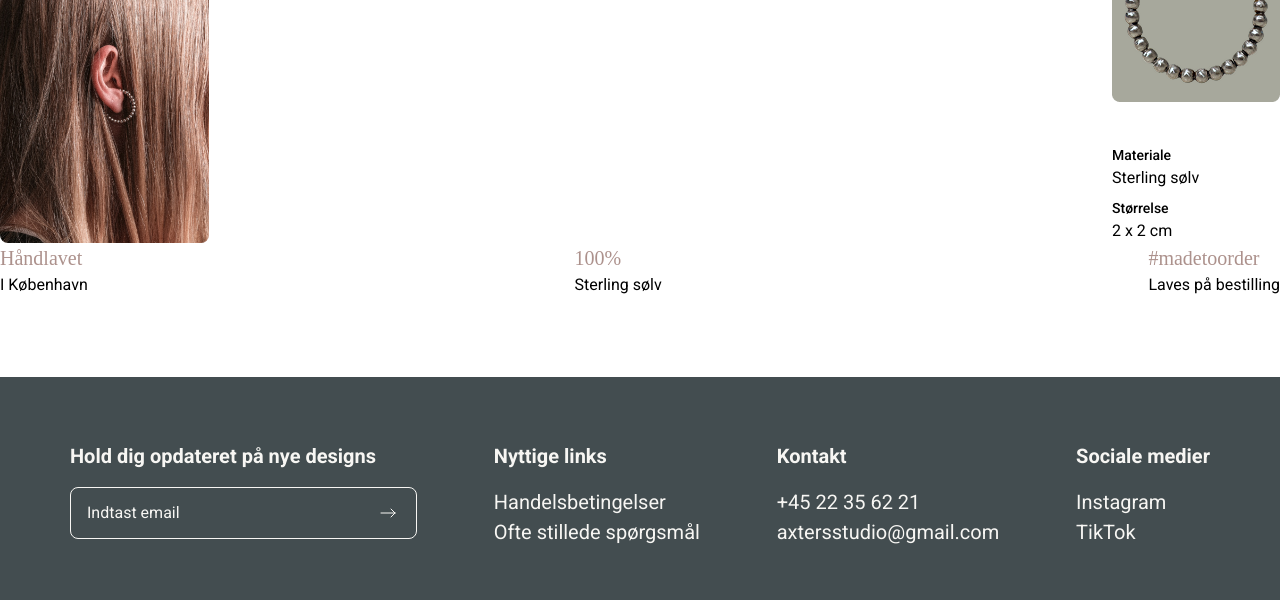
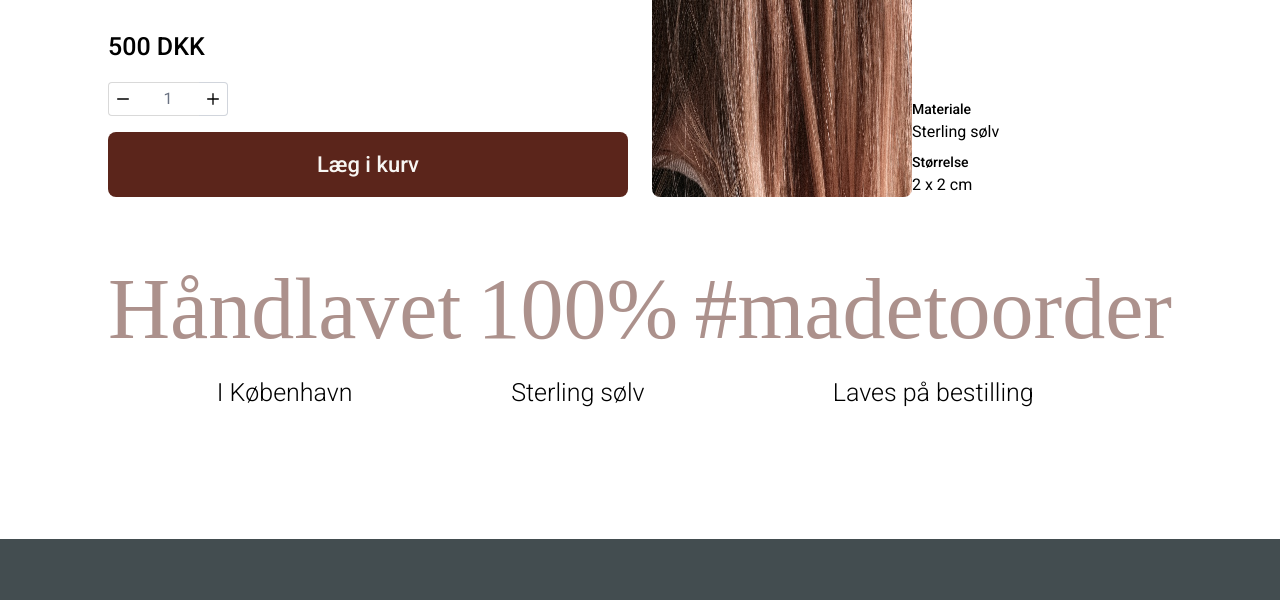
Before and after one commit to frkj0002/axtersstudio, an Astro site: page /singleview in a window 1280 px wide. Shown: the part 804-1404 px from the top of the page. Built offline with nearby package versions, Linux system fonts and the light colour scheme; Astro itself is replaced by a stand-in of ours; a web font is replaced by a local one.

Commit message:
singleview done

```diff
--- a/src/pages/singleview.astro
+++ b/src/pages/singleview.astro
@@ -12,9 +12,10 @@ import beadedMediumProdukt from "../assets/images/beadedMediumProdukt.png";
 ---
 
 <MainLayout title="Singleview">
-	<article class="mt-2xl md:mt-5xl pb-xl">
-		<div class="px-sm md:px-[108px] pb-ml">
-			<h1 class="pb-s">
+	<article class="mt-2xl md:mt-6xl pb-lg md:pb-4xl">
+		<div class="md:grid md:grid-cols-2 gap-x-s">
+			<div class="px-sm md:pl-[108px] md:px-0 pb-ml md:pb-0">
+				<h1 class="">
 					<H1 tekst="Gold beaded small cuff" />
 				</h1>
 				<h2 class="pb-s">
@@ -26,10 +27,10 @@ import beadedMediumProdukt from "../assets/images/beadedMediumProdukt.png";
 
 				<Button variant="primary">Læg i kurv</Button>
 			</div>
-		<div class="grid grid-cols-2">
-			<Image class="rounded-[8px] w-[209px]" src={beadedMedium} alt="Stylet ørering på øret" />
+			<div class="grid grid-cols-2 md:pr-[108px]">
+				<Image class="rounded-[8px] w-[209px] md:w-auto md:h-full" src={beadedMedium} alt="Stylet ørering på øret" />
 				<div class="grid justify-end">
-				<Image class="w-[168px]" src={beadedMediumProdukt} alt="Produktbillede af earcuff" />
+					<Image class="w-[168px] md:w-[299px]" src={beadedMediumProdukt} alt="Produktbillede af earcuff" />
 					<div class="content-end">
 						<div class="pb-xxs">
 							<p class="text-[14px] font-medium font-sans">Materiale</p>
@@ -42,18 +43,20 @@ import beadedMediumProdukt from "../assets/images/beadedMediumProdukt.png";
 					</div>
 				</div>
 			</div>
-		<div class="flex justify-between">
+		</div>
+
+		<div class="flex justify-between px-sm pt-ml md:px-[108px]">
 			<div class="flex flex-col">
-				<p class="font-display text-[20px] text-[#5B251B] opacity-50">Håndlavet</p>
-				<P variant="centerAligned" tekst="I København" />
+				<p class="font-display text-[20px] md:text-[86px] text-[#5B251B] opacity-50 text-center">Håndlavet</p>
+				<p class="text-[13px] md:text-[25px] font-light font-sans text-center">I København</p>
 			</div>
 			<div>
-				<p class="font-display text-[20px] text-[#5B251B] opacity-50">100%</p>
-				<P variant="centerAligned" tekst="Sterling sølv" />
+				<p class="font-display text-[20px] md:text-[86px] text-[#5B251B] opacity-50 text-center">100%</p>
+				<p class="text-[13px] md:text-[25px] font-light font-sans text-center">Sterling sølv</p>
 			</div>
 			<div>
-				<p class="font-display text-[20px] text-[#5B251B] opacity-50">#madetoorder</p>
-				<P variant="centerAligned" tekst="Laves på bestilling" />
+				<p class="font-display text-[20px] md:text-[86px] text-[#5B251B] opacity-50 text-center">#madetoorder</p>
+				<p class="text-[13px] md:text-[25px] font-light font-sans text-center">Laves på bestilling</p>
 			</div>
 		</div>
 	</article>
```
Lines whose indentation alone changed are shown as unchanged.
